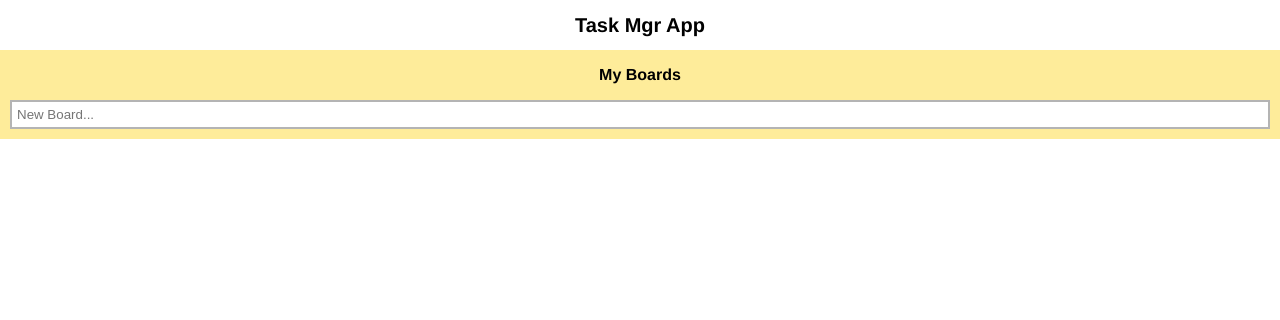
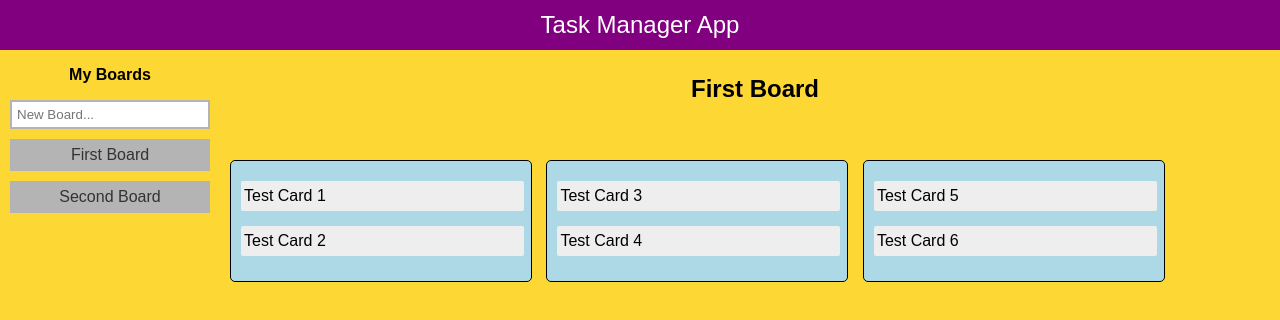
Before and after one commit to brykayne/Task-Mgr-App, a website built with webpack: page index.html in a window 1280 px wide. Built offline with nearby package versions, Linux system fonts and the light colour scheme.

Commit message:
Finalized preliminary styles, they definitely need an update :)

```diff
--- a/index.html
+++ b/index.html
@@ -18,32 +18,39 @@
 
 <body>
     <header class="header">
-		<h1 class="header-title">Task Mgr App</h1>
+        <h1 class="header-title">Task Manager App</h1>
     </header>
     <main>
-      <nav class="myboard-nav">
-          <h2 class="myboard-header">My Boards</h2>
-          <form id="myBoardForm">
-              <input name="myboardInput" class="myboard-input" placeholder="New Board..." type="text" autocomplete="off">
+        <nav class="myboards-nav">
+            <h2 class="myboards-header">My Boards</h2>
+            <form id="myBoardsForm">
+                <input name="myboardsInput" class="myboards-input" placeholder="New Board..." type="text" autocomplete="off">
             </form>
-          <ul id="boardMenu" class="myboards">
+            <ul id="boardsMenu" class="myboards">
+                <li class="myboards-el">First Board</li>
+                <li class="myboards-el">Second Board</li>
             </ul>
         </nav>
 
-    <section class="content">
-        <div id="boardHeader" class="main-content board-header"></div>
-        <div id="selectedBoardEl" class="main-content active-board">
-            <form name="itemInput" class="task-input" placeholder="Add Task..." type="text" autocomplete="off">
+        <section class="board">
+            <div id="boardHeader" class="main-board board-header">
+                <h2 class="board-title">First Board</h2>
+            </div>
+            <div id="selectedBoardEl" class="main-board">
+                <form name="cardInput" class="card-input" placeholder="Add Card..." type="text" autocomplete="off">
                 </form>
-            <div id="statusToDo" class="board-column">
-                <ul id="toDoTasks"></ul>
-            </div>
-            <div id="statusInProgress" class="board-column">
-                <ul id="inProgressTasks"></ul>
-            </div>
-            <div id="statusDone" class="board-column">
-                <ul id="doneTasks"></ul>
-            </div>
+                    <ul id="toDoCards" class="column">
+                        <li class="card-el">Test Card 1</li>
+                        <li class="card-el">Test Card 2</li>
+                    </ul>
+                    <ul id="inProgressCards" class="column">
+                        <li class="card-el">Test Card 3</li>
+                        <li class="card-el">Test Card 4</li>
+                    </ul>
+                    <ul id="doneCards" class="column">
+                        <li class="card-el">Test Card 5</li>
+                        <li class="card-el">Test Card 6</li>
+                    </ul>
             </div>
         </section>
     </main>
--- a/styles/styles.scss
+++ b/styles/styles.scss
@@ -1,15 +1,17 @@
-$font-stack:    Helvetica, sans-serif;
+$font-stack:    Arial, Helvetica, sans-serif;
 
 $white: #FFFFFF;
 $yellow: #fdd835;
 $yellow-lighter:   lighten(#fdd835, 20%);
 $yellow-darker:    lighten(#fdd835, 70%);
 $black: #000000;
+$red: #B20000;
 $gray-darker:  lighten(#000, 13.5%);
 $gray-dark:    lighten(#000, 20%);
 $gray:         lighten(#000, 33.5%);
 $gray-light:   lighten(#000, 70.7%);
 $gray-lighter: lighten(#000, 93.5%);
+$light-blue: #add8e6;
 
 $HEADER_HEIGHT: 50px;
 
@@ -27,38 +29,43 @@ body, html {
 }
 
 main {
-    height: calc(100%-#{$HEADER_HEIGHT});
+    height: calc(100% - #{$HEADER_HEIGHT});
 }
 
 // HEADER STYLES
 
 .header-title {
-    color: $black;
-    font-size: 20px;
+    color: $white;
+    font-size: 24px;
     margin: 0px;
     line-height: $HEADER_HEIGHT;
     text-align: center;
-
+    background-color: purple;
+    font-weight: 100;
 }
 
 .header {
-    background-color: $yellow-darker;
+    background-color: $yellow;
     height: $HEADER_HEIGHT;
     margin: 0px;
 }
 
 // BOARD NAV
 
-$MYBOARD_ITEM_PADDING: 5px;
-$MYBOARD_ITEM_MARGIN: 10px;
-$MYBOARD_HEADER_HEIGHT: 30px;
-$MYBOARD_WIDTH: 220px;
+$MYBOARDS_ITEM_PADDING: 5px;
+$MYBOARDS_ITEM_MARGIN: 10px;
+$MYBOARDS_HEADER_HEIGHT: 30px;
+$MYBOARDS_WIDTH: 220px;
 
-.myboard-nav {
-    background-color: $yellow-lighter;
+.myboards-nav {
+    background-color: $yellow;
+    width: $MYBOARDS_WIDTH;
+    height: 100%;
+    float: left;
+    overflow-y: auto;
 }
 
-.myboard-header {
+.myboards-header {
     color: $black;
     font-size: 16px;
     text-align: center;
@@ -71,16 +78,16 @@ $MYBOARD_WIDTH: 220px;
     padding: 0px;
 }
 
-.myboard-el {
-    color: $white;
-    background-color: $yellow-lighter;
+.myboards-el {
+    color: $gray-dark;
+    background-color: $gray-light;
     list-style: none;
     text-align: center;
-    padding-top: $MYBOARD_ITEM_PADDING;
-    padding-bottom: $MYBOARD_ITEM_PADDING;
-    margin-bottom: $MYBOARD_ITEM_MARGIN;
-    margin-left: $MYBOARD_ITEM_MARGIN;
-    margin-right: $MYBOARD_ITEM_MARGIN;
+    padding-top: $MYBOARDS_ITEM_PADDING;
+    padding-bottom: $MYBOARDS_ITEM_PADDING;
+    margin-bottom: $MYBOARDS_ITEM_MARGIN;
+    margin-left: $MYBOARDS_ITEM_MARGIN;
+    margin-right: $MYBOARDS_ITEM_MARGIN;
     border-width: 2px;
     border-style: solid;
     border-color: solid;
@@ -89,28 +96,143 @@ $MYBOARD_WIDTH: 220px;
     cursor: pointer;
 }
 
-.myboard-el:hover {
+.myboards-el:hover {
     border-color: $gray;
     transition: border-color 200ms ease-in;
 }
 
-.myboard-input {
-    margin-left: $MYBOARD_ITEM_MARGIN;
-    margin-right: $MYBOARD_ITEM_MARGIN;
-    margin-bottom: $MYBOARD_ITEM_MARGIN;
-    padding: $MYBOARD_ITEM_PADDING;
+.myboards-input {
+    margin-left: $MYBOARDS_ITEM_MARGIN;
+    margin-right: $MYBOARDS_ITEM_MARGIN;
+    margin-bottom: $MYBOARDS_ITEM_MARGIN;
+    padding: $MYBOARDS_ITEM_PADDING;
     border-width: 2px;
     border-style: solid;
     border-color: $gray-light;
     outline: 0px;
     box-sizing: border-box;
-    width: calc(100% - #{$MYBOARD_ITEM_MARGIN}*2);
+    width: calc(100% - #{$MYBOARDS_ITEM_MARGIN}*2);
     transition: border-color 200ms ease-in;
 }
 
-.myboard-input:hover, .myboard-input:focus {
+.myboards-input:hover, .myboards-input:focus {
     border-color: $yellow;
     transition: border-color 200ms ease-in;
 }
 
-//CONTENT SECTION
+//ACTIVE BOARD SECTION
+
+$ACTIVE_BOARD_MARGIN: 20px;
+$ACTIVE_BOARD_PADDING: 10px;
+$BOARD-WIDTH: calc(100% - #{$MYBOARDS_WIDTH});
+
+.board {
+    background-color: $yellow;
+    border-top: 1px black;
+    border-left: 1px black;
+}
+
+.board-header {
+    height: $HEADER_HEIGHT;
+    text-align: center;
+}
+
+.main-board {
+    margin-top: $ACTIVE_BOARD_MARGIN;
+    margin-right: auto;
+    width: 100%;
+    padding: 5px;
+}
+
+.board-title {
+    color: $black;
+    font-size: 24px;
+    font-weight: 600;
+    display: inline-block;
+}
+
+.delete-board-button {
+    color: $black;
+    background-color: $red;
+    padding: 6px 8px 6px 8px;
+    margin: 0px;
+    border: 0px;
+    cursor: pointer;
+    opacity: .2;
+    transition: opacity 200ms ease-in;
+}
+
+.delete-board-button:hover {
+    opacity: 1;
+    transition: opacity 200ms ease-in;
+}
+
+.delete-board-button:focus {
+    outline: 0px;
+}
+
+.pull-right {
+    float: right;
+}
+
+.pull-left {
+    float: left;
+}
+
+.column {
+    height: 100%;
+    width: calc(#{$BOARD-WIDTH} / 3);
+    display: inline-block;
+    border: 1px solid $black;
+    background-color: $light-blue;
+    padding: 10px 10px 10px 10px;
+    margin: 5px 5px 5px 5px;
+    border-radius: 5px;
+}
+
+.card-el {
+    width: 100%;
+    height: auto;
+    min-height: 20px;
+    list-style: none;
+    background-color: $gray-lighter;
+    // padding: $ACTIVE_BOARD_PADDING;
+    margin-bottom: 15px;
+    margin-top: 10px;
+    color: $black;
+    transition: border-color 200ms ease-in;
+    line-height: 30px;
+    border-radius: 2px;
+    padding-left: 3px;
+}
+
+li.card-el:hover {
+    border-color: $gray;
+    transition: border-color 200ms ease-in;
+}
+
+//MEDIA QUERIES FOR MOBIlE/SMALLER SCREENS
+
+@media (min-width: 650px) {
+    .myboards-nav {
+        width: $MYBOARDS_WIDTH;
+        height: 100%;
+        float: left;
+        overflow-y: auto;
+    }
+    .board {
+        width: calc(100% - #{$MYBOARDS_WIDTH});
+        float: right;
+        height: 100%;
+        overflow-y: auto;
+    }
+}
+
+@media (max-width: 650px) {
+    .myboards-nav {
+
+    }
+    .board {
+        padding: 10px;
+    }
+}
```
Also changed, not shown: dist/styles.css, 1 other file. Lines whose indentation alone changed are shown as unchanged.
